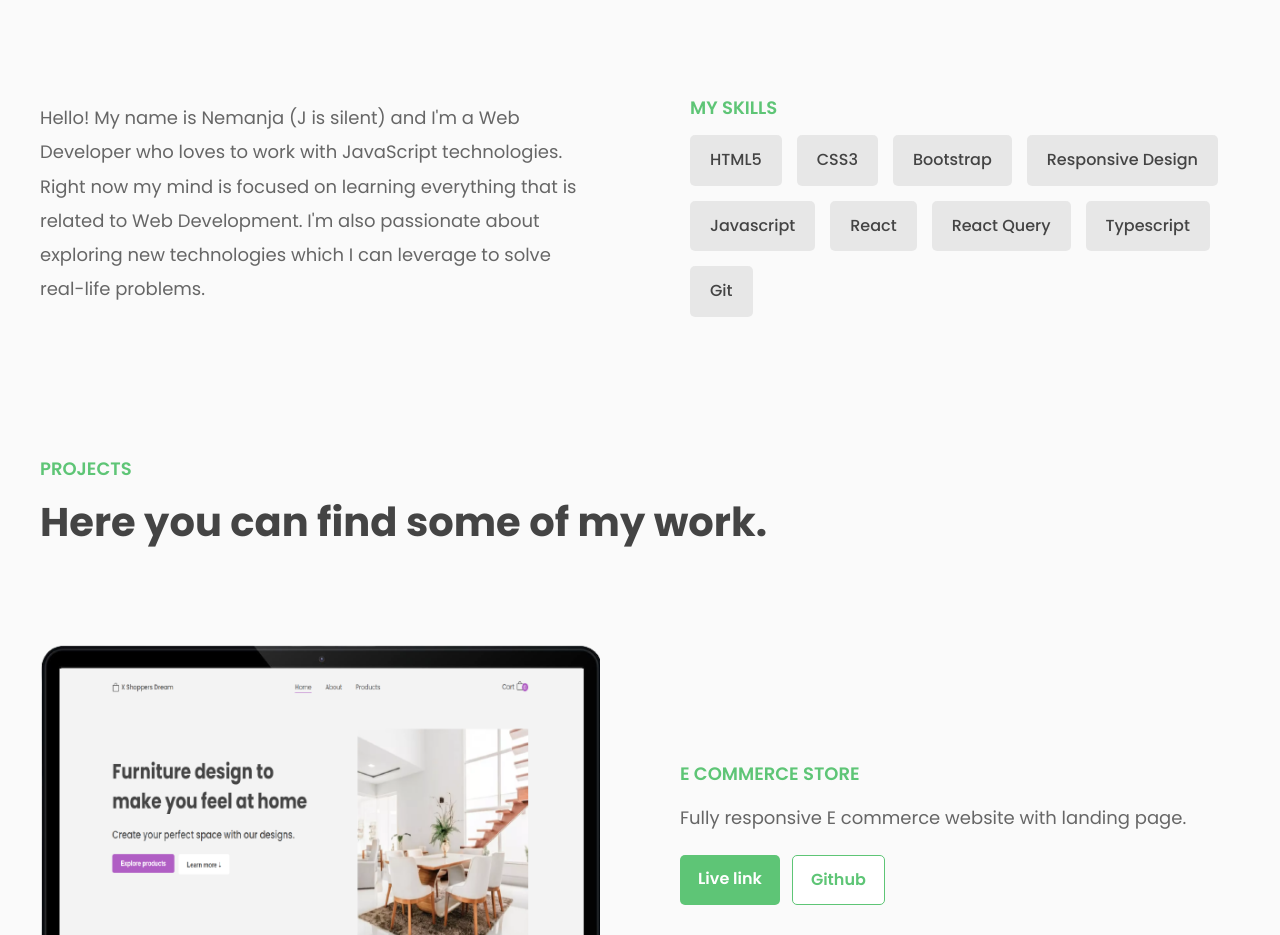
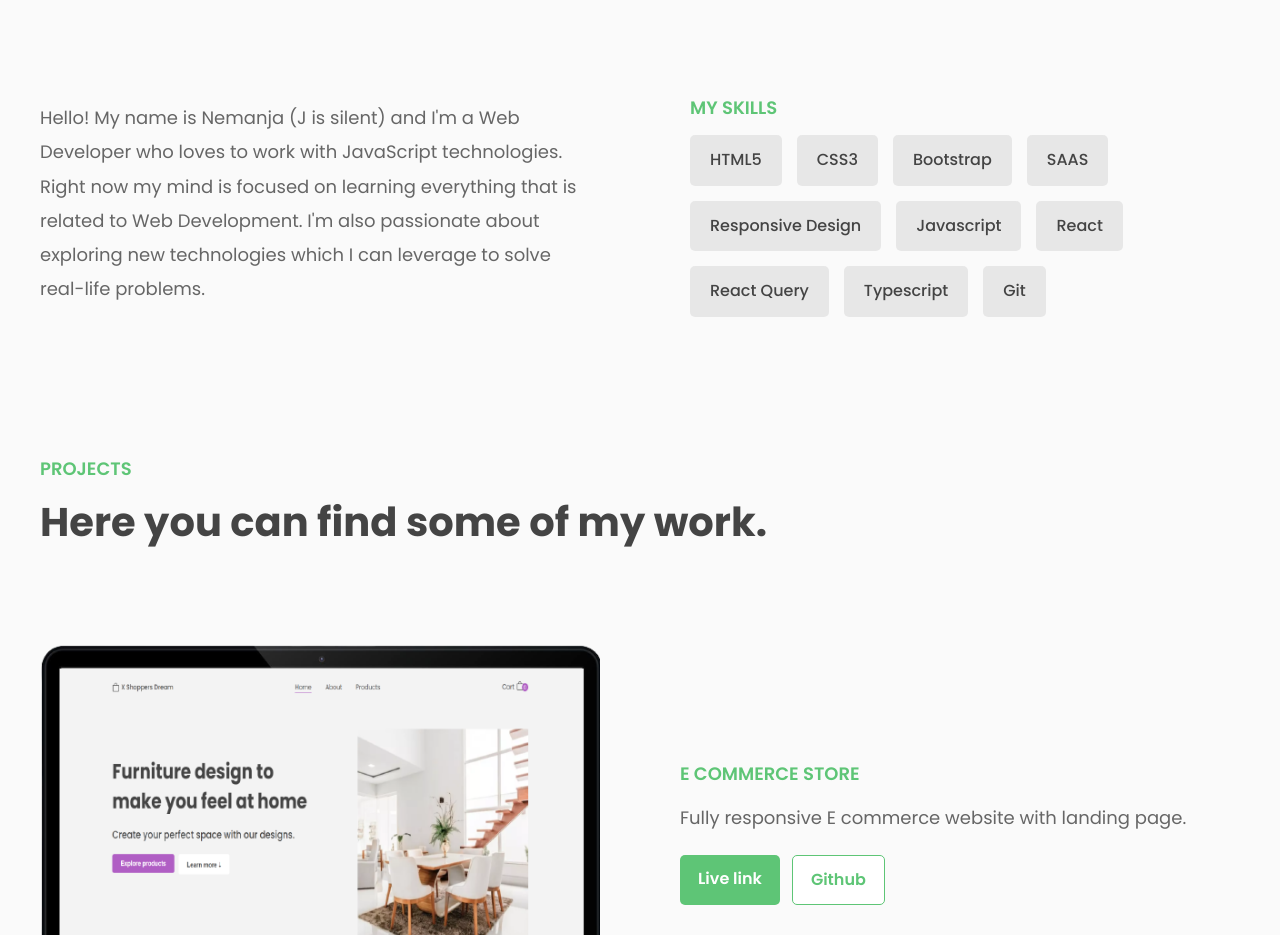
Before and after one commit to nemanjamalesija/portfolio-website, a React (Create React App) app: page / in a window 1280 px wide. Shown: the part 1081-2016 px from the top of the page. Built offline with nearby package versions, Linux system fonts and the light colour scheme.

Commit message:
Add skill

```diff
--- a/src/components/About.tsx
+++ b/src/components/About.tsx
@@ -44,6 +44,7 @@ const About = () => {
               <span className="skill">HTML5</span>
               <span className="skill">CSS3</span>
               <span className="skill">Bootstrap</span>
+              <span className="skill">SAAS</span>
               <span className="skill">Responsive Design</span>
               <span className="skill">Javascript</span>
               <span className="skill">React</span>
```
